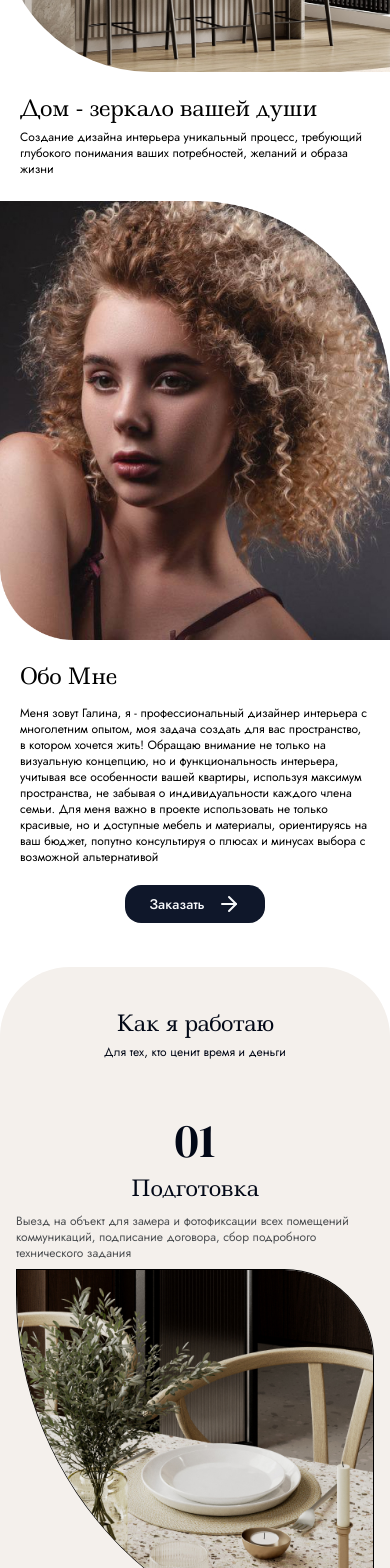
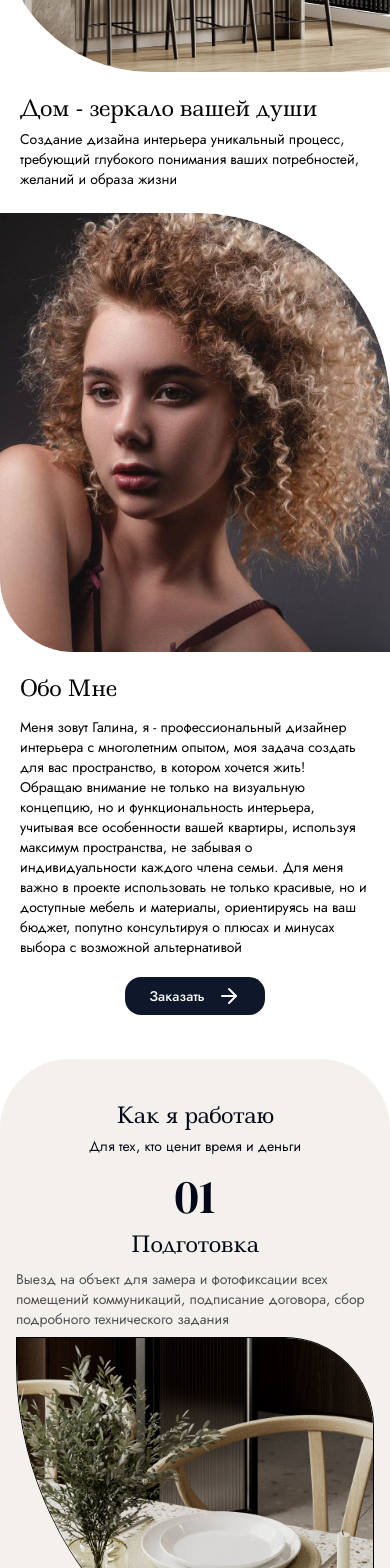
Before and after one commit to Mabori1/disign-galina, a Next.js app: page / in a window 390 px wide. Shown: the part 240-1808 px from the top of the page. Built offline with nearby package versions, Linux system fonts and the light colour scheme.

Commit message:
fix: поправил размер текстаа

```diff
--- a/components/Approach.tsx
+++ b/components/Approach.tsx
@@ -8,12 +8,12 @@ const Approach = () => {
         <h2 className="mb-1 text-center font-ledger text-[22px] lg:mb-3 lg:text-6xl">
           Как я работаю
         </h2>
-        <p className="mb-4 text-center font-jost text-xs lg:mb-11 lg:text-2xl">
+        <p className="mb-4 text-center font-jost text-sm lg:mb-11 lg:text-2xl">
           Для тех, кто ценит время и деньги
         </p>
       </div>
 
-      <div className="mx-auto mt-10 flex w-full max-w-[1030px] flex-wrap-reverse items-center justify-center px-4 lg:mb-16 lg:gap-12">
+      <div className="mx-auto flex w-full max-w-[1030px] flex-wrap-reverse items-center justify-center px-4 lg:mb-16 lg:mt-10 lg:gap-12">
         <div className="size-full max-w-[454px] overflow-hidden rounded-bl-[400px] rounded-tr-[100px] border border-black">
           <Image src="/ap1.jpg" alt="фото стола" width={454} height={486} />
         </div>
@@ -32,7 +32,7 @@ const Approach = () => {
             <h3 className="mb-2 text-center font-ledger text-[22px] lg:mb-7 lg:text-5xl">
               Подготовка
             </h3>
-            <p className="mb-2 font-jost text-xs text-typewriter-Ink lg:mb-11 lg:text-2xl">
+            <p className="mb-2 font-jost text-sm text-typewriter-Ink lg:mb-11 lg:text-2xl">
               Выезд на объект для замера и фотофиксации всех помещений
               коммуникаций, подписание договора, сбор подробного технического
               задания
@@ -57,7 +57,7 @@ const Approach = () => {
             <h3 className="mb-2 text-center font-ledger text-[22px] lg:mb-7 lg:text-5xl">
               Планировочное решение
             </h3>
-            <p className="mb-2 font-jost text-xs text-typewriter-Ink lg:mb-11 lg:text-2xl">
+            <p className="mb-2 font-jost text-sm text-typewriter-Ink lg:mb-11 lg:text-2xl">
               Изготовление пакета чертежей, таких как: обмерный план,
               расстановки мебели в нескольких вариантах
             </p>
@@ -88,7 +88,7 @@ const Approach = () => {
               Концепция и <br />
               3D-Визуализация
             </h3>
-            <p className="mb-2 font-jost text-xs text-typewriter-Ink lg:mb-11 lg:text-2xl">
+            <p className="mb-2 font-jost text-sm text-typewriter-Ink lg:mb-11 lg:text-2xl">
               Разработка концепции и визуального стиля, отрисовка
               фотореалистичных 3D-Визуализаций
             </p>
@@ -112,7 +112,7 @@ const Approach = () => {
             <h3 className="mb-2 text-center font-ledger text-[22px] lg:mb-7 lg:text-5xl">
               Компоновка проекта
             </h3>
-            <p className="mb-2 font-jost text-xs text-typewriter-Ink lg:mb-11 lg:text-2xl">
+            <p className="mb-2 font-jost text-sm text-typewriter-Ink lg:mb-11 lg:text-2xl">
               Создание дополнительных комплкетов чертежей для строителей, таких
               как: план пола, потолка, плинтусов, розеток и тд.
             </p>
--- a/components/Hero.tsx
+++ b/components/Hero.tsx
@@ -22,7 +22,7 @@ const Hero = () => {
         <h1 className="mb-1 max-w-3xl text-wrap font-ledger text-[22px] md:text-4xl lg:mb-5 lg:text-7xl">
           Дом - зеркало вашей души
         </h1>
-        <p className="font-jost text-xs md:text-sm lg:text-2xl">
+        <p className="font-jost text-sm lg:text-2xl">
           Создание дизайна интерьера уникальный процесс, требующий глубокого
           понимания ваших потребностей, желаний и образа жизни
         </p>
@@ -32,7 +32,7 @@ const Hero = () => {
           <h2 className="mb-3 font-ledger text-[22px] md:text-[24px] lg:mt-7 lg:text-center lg:text-6xl">
             Обо Мне
           </h2>
-          <p className="mb-5 font-jost text-xs md:text-sm lg:mb-11 lg:text-2xl">
+          <p className="mb-5 font-jost text-sm lg:mb-11 lg:text-2xl">
             Меня зовут Галина, я - профессиональный дизайнер интерьера с
             многолетним опытом, моя задача создать для вас пространство, в
             котором хочется жить! Обращаю внимание не только на визуальную
--- a/components/MyWork.tsx
+++ b/components/MyWork.tsx
@@ -10,7 +10,7 @@ const MyWork = () => {
         <h2 className="mb-1 text-center font-ledger text-[22px] lg:mb-3 lg:text-6xl">
           Мои работы
         </h2>
-        <p className="mb-4 text-center font-jost text-xs lg:mb-11 lg:text-2xl">
+        <p className="mb-4 text-center font-jost text-sm lg:mb-11 lg:text-2xl">
           Во власти качества
         </p>
       </div>
```
